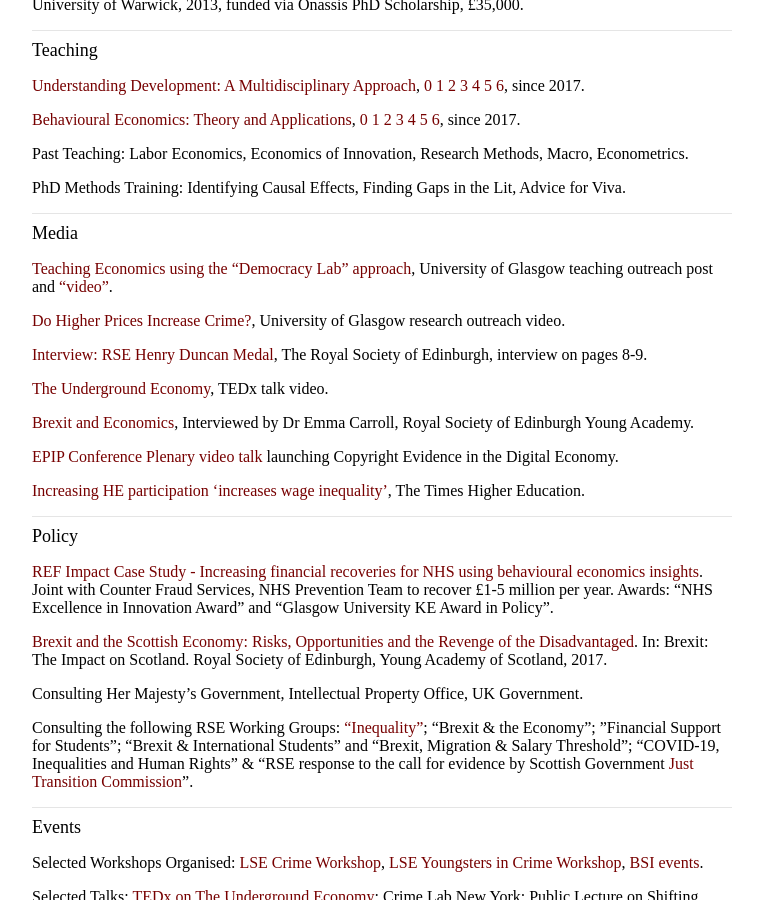
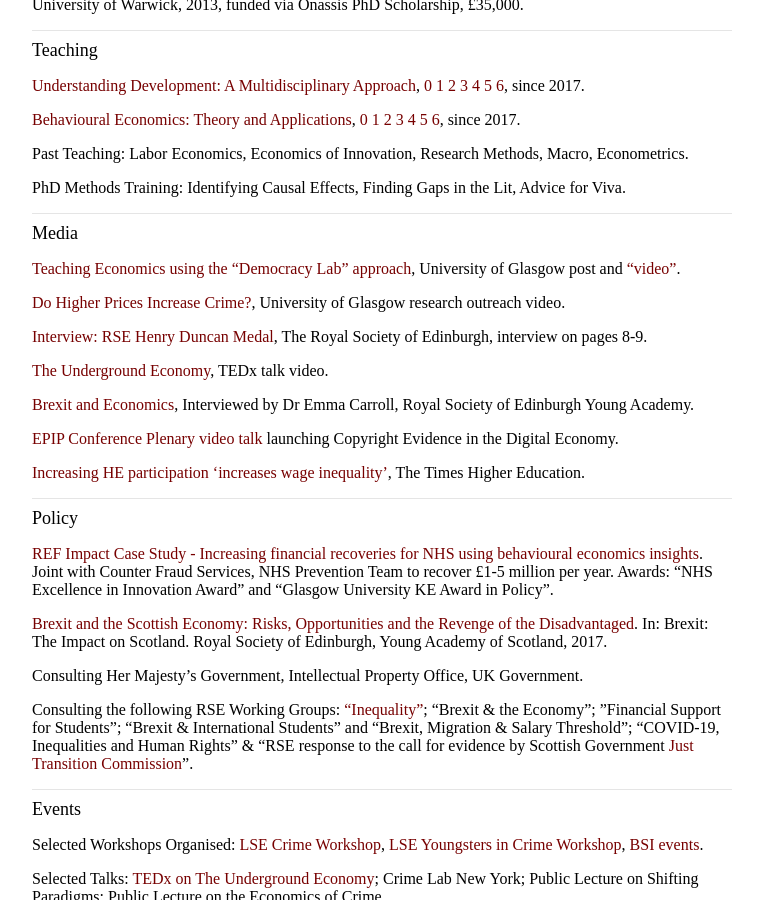
Before and after one commit to koutmeridis/koutmeridis.github.io, a Jekyll site: the page built from index.md, in a window 1280 px wide and 900 px high, scrolled down 1192 px. Shown: the whole window, without its empty margins (258-1021 px from the left). Built offline with Jekyll 4.4.1, drawn with Linux system fonts in a browser that asks for light colours; comment, search, counter and statistics services are not loaded.

Commit message:
Update index.md

```diff
--- a/index.md
+++ b/index.md
@@ -58,7 +58,7 @@ PhD Methods Training: Identifying Causal Effects, Finding Gaps in the Lit, Advic
 <hr>
 <font size="+1">Media</font>
 
-<a href="https://www.gla.ac.uk/explore/glasgowsocialscienceshub/resources/all/headline_1263932_en.html">Teaching Economics using the "Democracy Lab" approach</a>, University of Glasgow teaching outreach post and <a href="https://youtu.be/aZdzlWq1jeI?si=k28RRm5swMvDkwFM">"video"</a>.
+<a href="https://www.gla.ac.uk/explore/glasgowsocialscienceshub/resources/all/headline_1263932_en.html">Teaching Economics using the "Democracy Lab" approach</a>, University of Glasgow post and <a href="https://youtu.be/aZdzlWq1jeI?si=k28RRm5swMvDkwFM">"video"</a>.
 
 <a href="https://www.youtube.com/watch?v=130ZuvspIC0">Do Higher Prices Increase Crime?</a>, University of Glasgow research outreach video.
 
```
